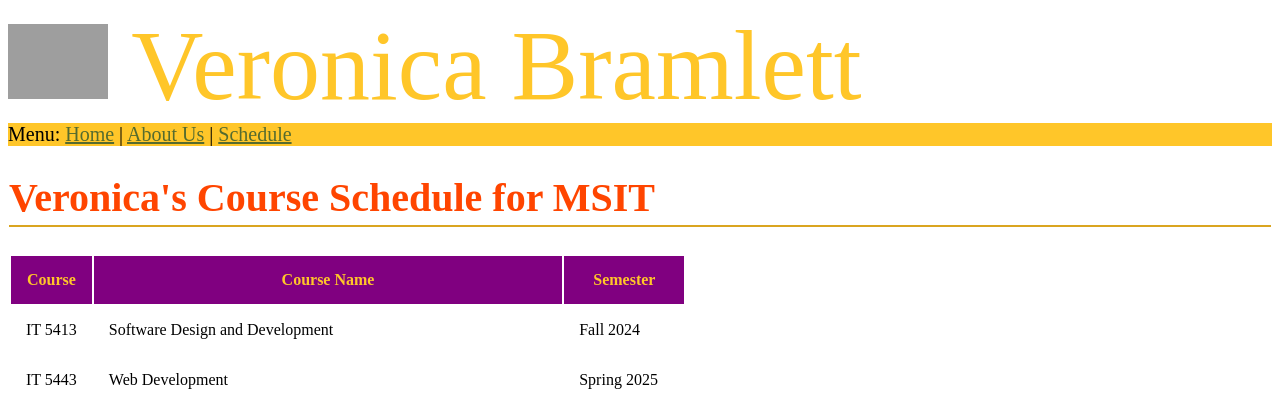
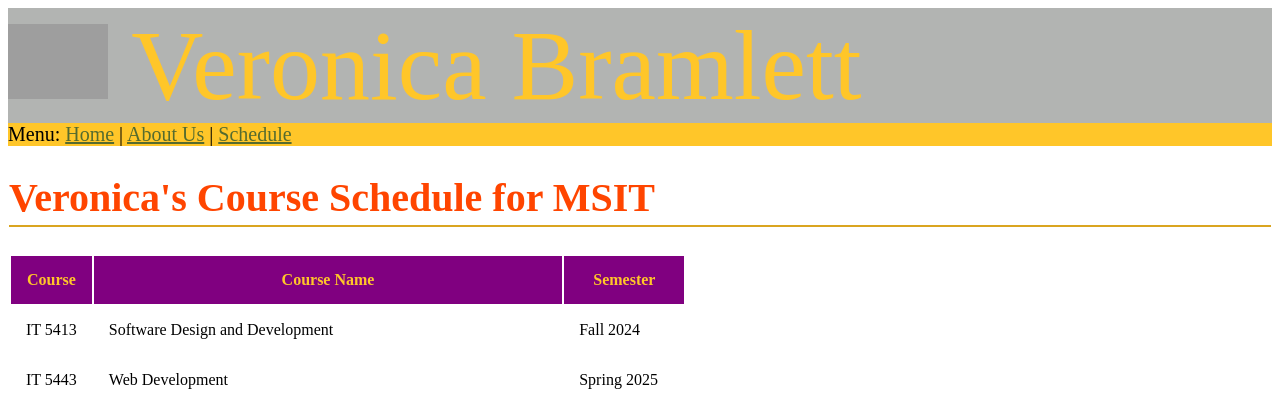
Before and after one commit to Tortall/it5443spring2025, a PHP site: page /schedule.htm in a window 1280 px wide. Shown: the top 419 px of the page. Run offline with PHP 8.4, Linux system fonts and the light colour scheme; grey boxes are pictures that could not be loaded.

Commit message:
Added Slap Rock Grey background to header.

```diff
--- a/mystyle.css
+++ b/mystyle.css
@@ -43,6 +43,7 @@ li::marker {
 	width: 100%;
 	font-size: 100px;
 	color: #ffc629;
+	background-color: #B2B4B2;
 }
 #content {
 	font-family: 'Times New Roman', Times, serif;
```
